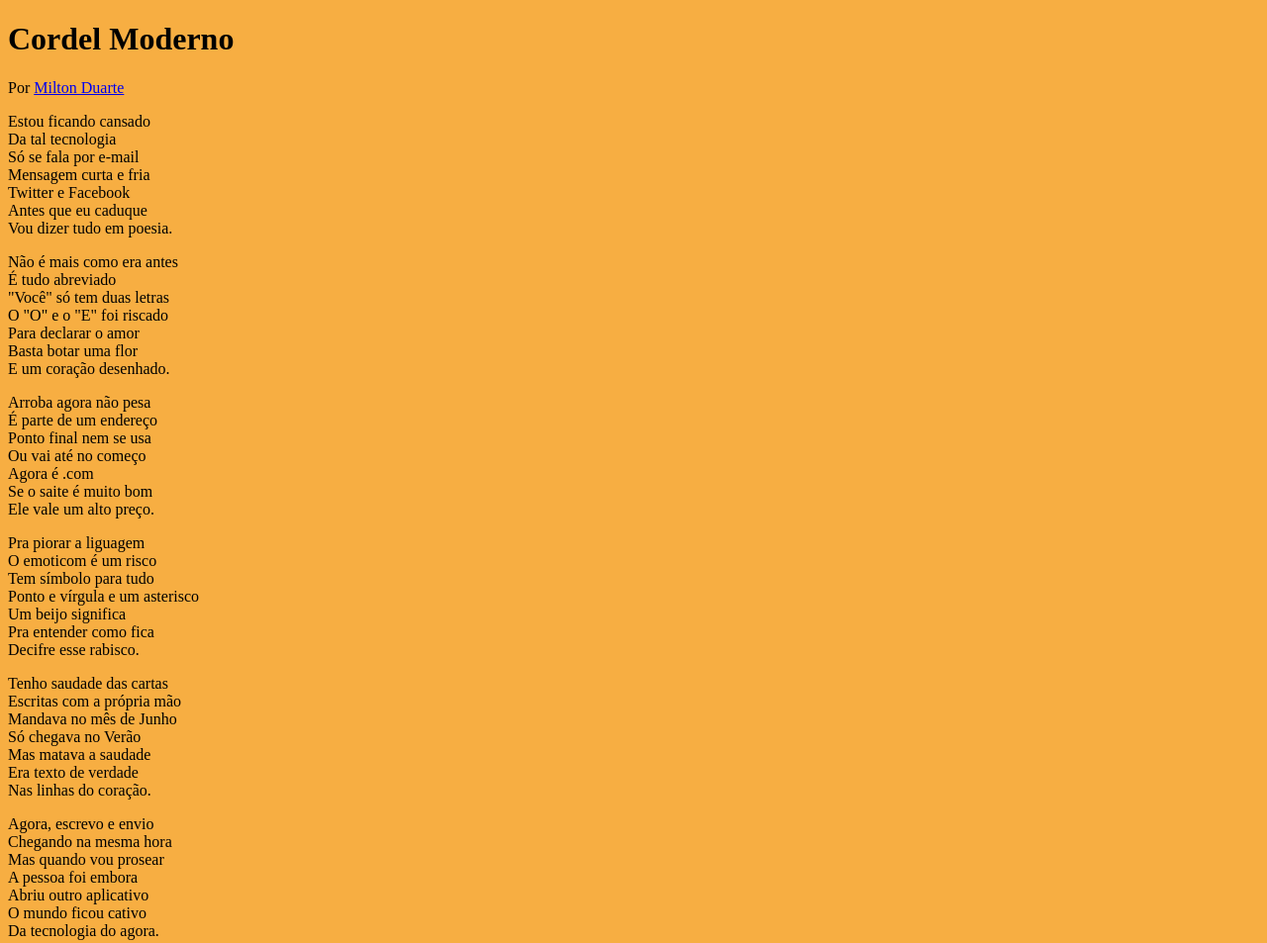
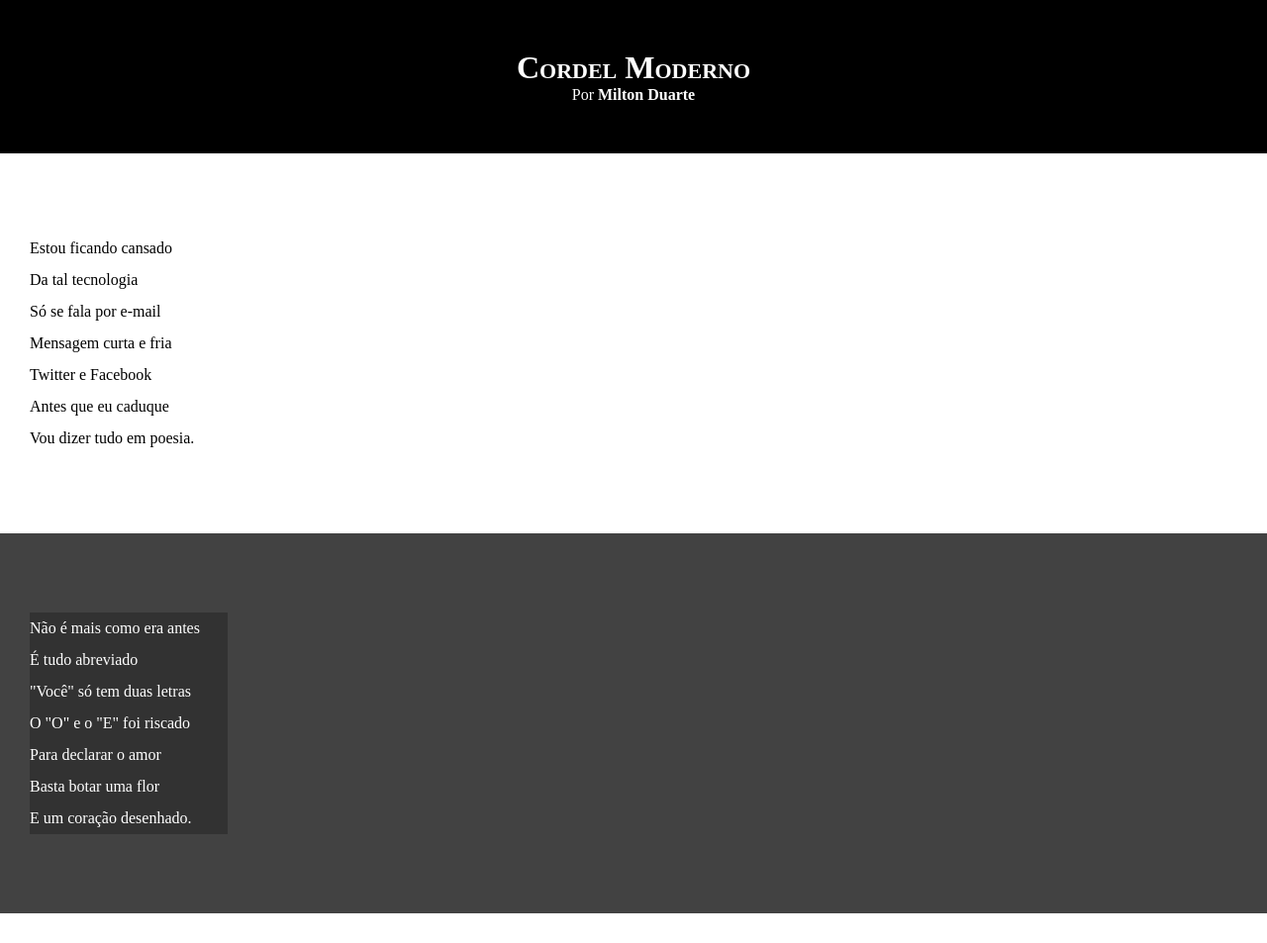
Before and after one commit to wesleyp846/cordelModerno, a plain HTML site: page index.html in a window 1280 px wide. Shown: the top 953 px of the page at 99% size. Drawn offline with Linux system fonts and the light colour scheme.

Commit message:
primeiras conf de css

```diff
--- a/estilo/style.css
+++ b/estilo/style.css
@@ -1,5 +1,84 @@
+/**/
 @charset "UTF-8";
 
-body{
-    background-color: rgb(247, 174, 66);
+/*configuração geral para todos os elementos
+margin e padding de 0 vai fazer tudo ficar mais grudado inicialmente*/
+* {
+    margin: 0px;
+    padding: 0px;
 }
+
+/*configurações de html e bady que terão em comun*/
+html, body {
+    background-color: darkgrey;
+    /*o tamanho minimo de altura de ambos será 100% de Viewport*/
+    min-height: 100vh;
+}
+
+header{
+    background-color: black;
+    color: white;
+    text-align: center;
+}
+
+/*So serve para H1 dentro do header*/
+header > h1 {
+    /*Pra dar um espacinho do titulo, não deixa colar no topo do navegador*/
+    padding-top: 50px;
+    /*Variante de fonte: todas letra maiusculas com iniciais maiores*/
+    font-variant: small-caps;
+}
+
+header > p {
+    padding-bottom: 50px;
+}
+
+/*header a, footer a, para não afetar o que esta dentro do conteudo*/
+header a, footer a {
+    /*sempre branco*/
+    color: white;
+    /*tirar subilinhado*/
+    text-decoration: none;
+    font-weight: bolder;
+}
+
+/*quando passar o mouse encima*/
+header a:hover, footer a:hover {
+    text-decoration: underline;
+}
+
+/*grante que todas as section sejam exibidas com um espacinho de 10% encima e embaixo da viewport*/
+section {
+    padding-top: 10vh;
+    padding-bottom: 10vh;
+    /*espaçamento duplo entre linhas*/
+    line-height: 2em;
+    /*afasta do canto da tela*/
+    padding-left: 30px;
+}
+
+/*para as sections da classe normal*/
+section.normal {
+    background-color: white;
+    color: black;
+}
+
+section.imagem {
+    background-color: rgb(66, 66, 66);
+    color: white;
+}
+
+/*dentro do paragravo da section da classe imagem ira ter um fundo pra propria imagem não atrapalhar a leitura se houver pontos da mesma cor*/
+section.imagem > p {
+    /*box bem transparente*/
+    background-color: rgba(0, 0, 0, 0.251);
+    /*evita que o box seja maior que o necessário, quanto mais testo, mais px*/
+    width: 200px;
+}
+
+footer {
+    background-color: black;
+    color: white;
+    text-align: center;
+    padding: 10px;
+}
--- a/index.html
+++ b/index.html
@@ -8,6 +8,7 @@
     <link rel="stylesheet" href="estilo/style.css">
 </head>
 <body>
+    <!---->
     <header>
         <h1>
             Cordel Moderno
@@ -17,7 +18,7 @@
         </p>
     </header>
 
-    <section>
+    <section class="normal">
         <p>
             Estou ficando cansado <br>
             Da tal tecnologia <br>
@@ -29,7 +30,8 @@
         </p>
     </section>
 
-    <section>
+    <!--Separando as secções que oram ter imagens no fundo-->
+    <section class="imagem">
         <p>
             Não é mais como era antes <br>
             É tudo abreviado <br>
@@ -41,7 +43,7 @@
         </p>
     </section>
 
-    <section>
+    <section class="normal">
         <p>
             Arroba agora não pesa <br>
             É parte de um endereço <br>
@@ -63,7 +65,7 @@
         </p>
     </section>
 
-    <section>
+    <section class="imagem">
         <p>
             Tenho saudade das cartas <br>
             Escritas com a própria mão <br>
@@ -75,7 +77,7 @@
         </p>
     </section>
 
-    <section>
+    <section class="normal">
         <p>
             Agora, escrevo e envio <br>
             Chegando na mesma hora <br>
```
